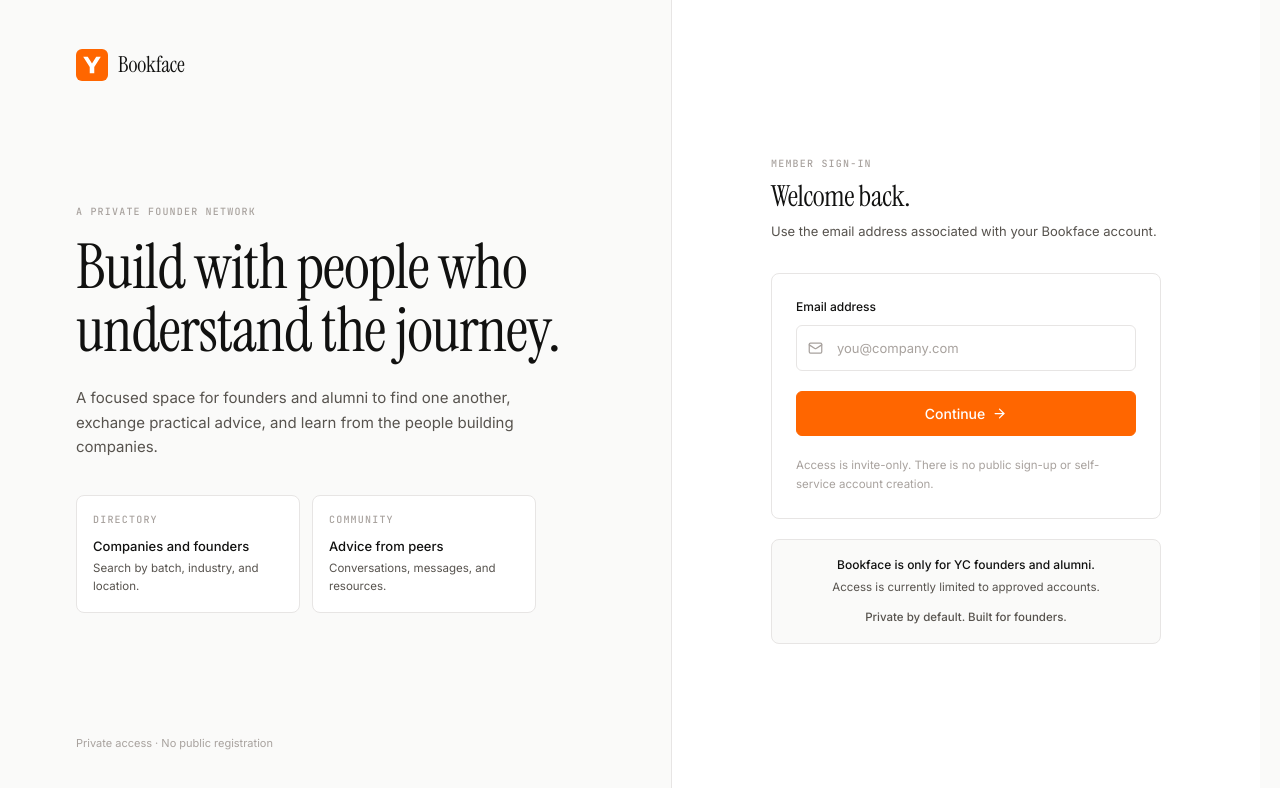
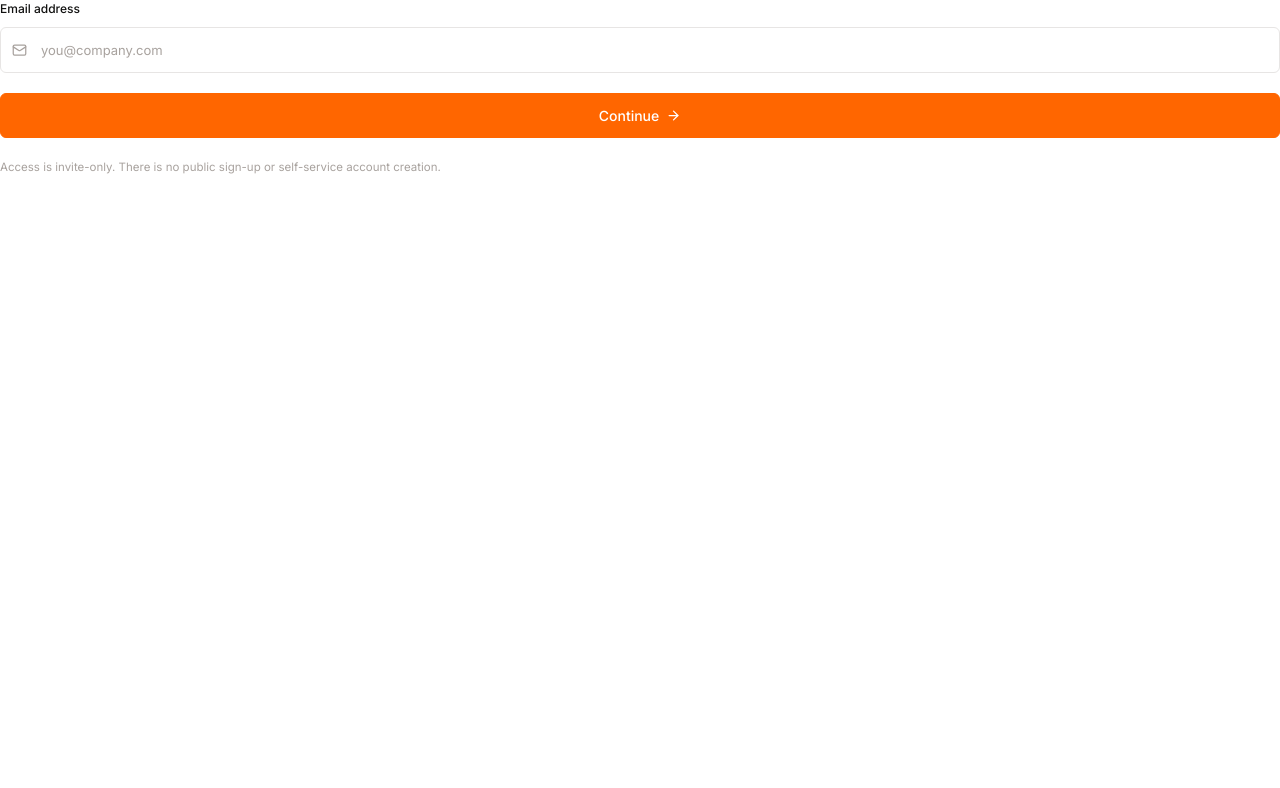
Before and after one commit to mahesh-oss-cloud/bookface-yc-, a Next.js app: page /signin in a window 1280 px wide. Shown: the top 788 px of the page. Built offline with nearby package versions, Linux system fonts and the light colour scheme.

Commit message:
Use YC-style Bookface welcome page

```diff
--- a/src/app/signin/page.tsx
+++ b/src/app/signin/page.tsx
@@ -1,4 +1,3 @@
-import Link from "next/link";
 import SignInForm from "@/components/SignInForm";
 
 export const dynamic = "force-dynamic";
@@ -13,71 +12,5 @@ export default async function SignInPage({ searchParams }: { searchParams: Searc
       ? rawNext
       : "/";
 
-  return (
-    <div className="min-h-screen bg-[var(--color-surface)]">
-      <div className="mx-auto grid min-h-screen max-w-[1240px] lg:grid-cols-[1.05fr_0.95fr]">
-        <section className="flex flex-col justify-between px-6 py-8 sm:px-10 lg:px-14 lg:py-12">
-          <Link href="/signin" className="inline-flex w-fit items-center gap-2.5">
-            {/* eslint-disable-next-line @next/next/no-img-element */}
-            <img src="/yc-logo.svg" alt="" className="h-8 w-8 rounded-[6px]" />
-            <span className="wordmark text-[22px]">Bookface</span>
-          </Link>
-
-          <div className="max-w-[540px] py-14 lg:py-0">
-            <div className="kicker mb-4">A private founder network</div>
-            <h1 className="text-[42px] leading-[1.02] sm:text-[54px] lg:text-[62px]">
-              Build with people who understand the journey.
-            </h1>
-            <p className="mt-6 max-w-[460px] text-[14px] leading-relaxed text-2 sm:text-[15px]">
-              A focused space for founders and alumni to find one another, exchange practical advice,
-              and learn from the people building companies.
-            </p>
-
-            <div className="mt-9 grid max-w-[460px] grid-cols-2 gap-3">
-              <div className="card p-4">
-                <div className="kicker">Directory</div>
-                <div className="mt-2 text-[13px] font-medium">Companies and founders</div>
-                <div className="mt-1 text-[11.5px] text-2">Search by batch, industry, and location.</div>
-              </div>
-              <div className="card p-4">
-                <div className="kicker">Community</div>
-                <div className="mt-2 text-[13px] font-medium">Advice from peers</div>
-                <div className="mt-1 text-[11.5px] text-2">Conversations, messages, and resources.</div>
-              </div>
-            </div>
-          </div>
-
-          <p className="text-[11px] text-3">Private access · No public registration</p>
-        </section>
-
-        <section className="flex items-center justify-center border-t border-[var(--color-line)] bg-white px-6 py-12 sm:px-10 lg:border-l lg:border-t-0">
-          <div className="w-full max-w-[390px]">
-            <div className="mb-8">
-              <div className="kicker mb-2">Member sign-in</div>
-              <h2 className="text-[29px]">Welcome back.</h2>
-              <p className="mt-2 text-[13px] text-2">
-                Use the email address associated with your Bookface account.
-              </p>
-            </div>
-
-            <div className="card p-5 sm:p-6">
-              <SignInForm nextPath={nextPath} />
-            </div>
-
-            <div className="mt-5 rounded-lg border border-[var(--color-line)] bg-[var(--color-surface)] p-4 text-center">
-              <p className="text-[12px] font-medium text-[var(--color-ink)]">
-                Bookface is only for YC founders and alumni.
-              </p>
-              <p className="mt-1 text-[11.5px] leading-relaxed text-2">
-                Access is currently limited to approved accounts.
-              </p>
-              <p className="mt-3 text-[11.5px] font-medium text-[var(--color-ink-2)]">
-                Private by default. Built for founders.
-              </p>
-            </div>
-          </div>
-        </section>
-      </div>
-    </div>
-  );
+  return <SignInForm nextPath={nextPath} />;
 }
```
